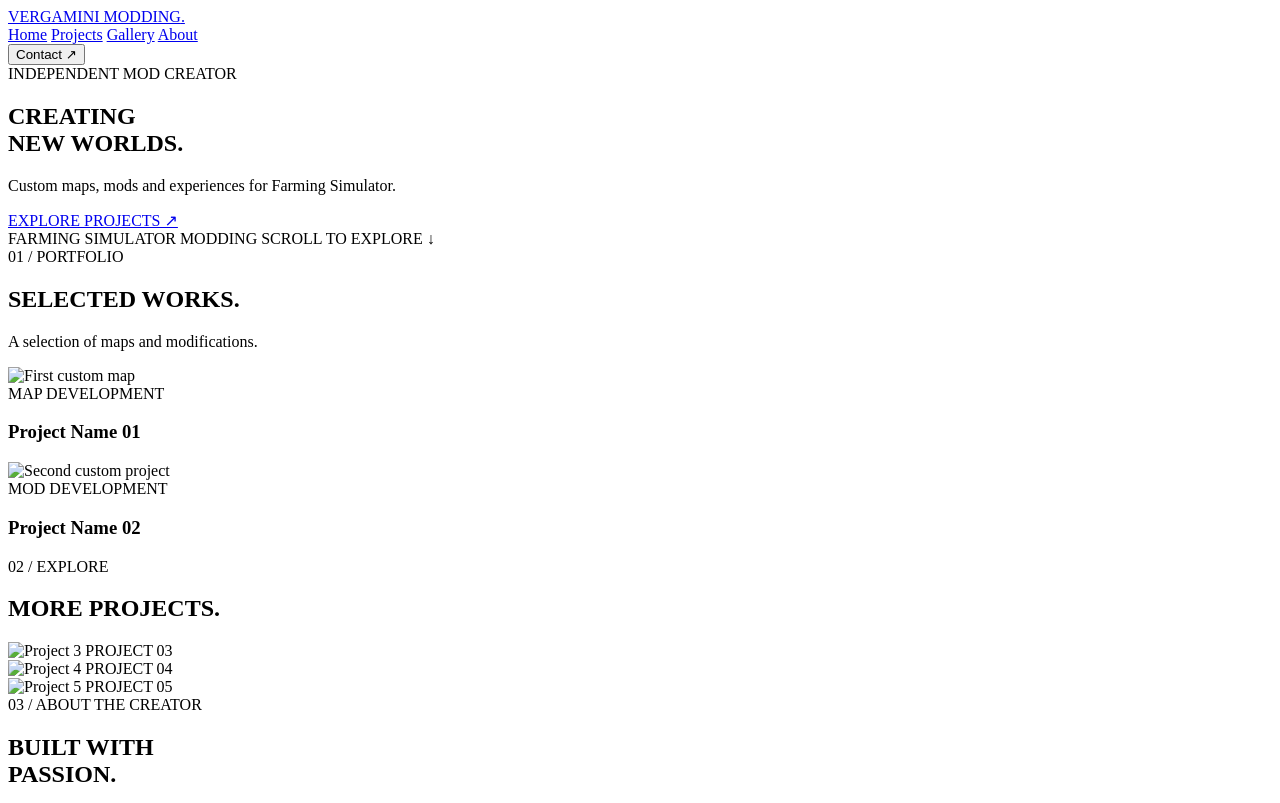
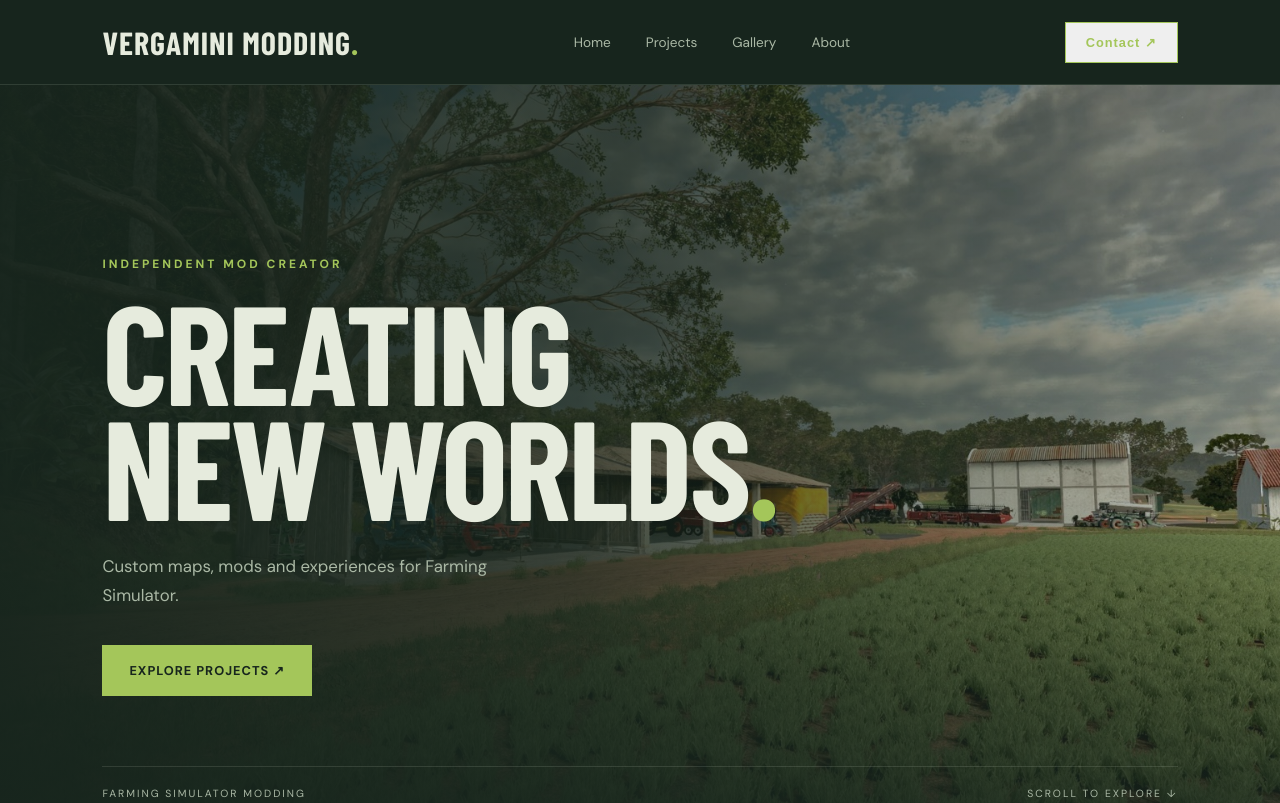
Before and after one commit to miafritz/Vergamini, a plain HTML site: page index.html in a window 1280 px wide. Shown: the top 803 px of the page. Drawn offline with nearby package versions, Linux system fonts and the light colour scheme; the site is published under a folder, as on GitHub Pages, so addresses that start at the root find nothing; a web font is replaced by a local one.

Commit message:
atualizado o caminho do html

```diff
--- a/CSS/style.css
+++ b/CSS/style.css
@@ -140,7 +140,7 @@ img {
             rgba(23, 37, 29, 0.85),
             transparent 45%
         ),
-        url("../assets/background1.jpeg");
+        url("../Assets/background1.jpeg");
 
     background-size: cover;
     background-position: center;
--- a/index.html
+++ b/index.html
@@ -5,7 +5,7 @@
     <meta charset="UTF-8">
     <meta name="viewport" content="width=device-width, initial-scale=1.0">
     <title>Portfolio | Farming Simulator</title>
-    <link rel="stylesheet" href="../CSS/style.css">
+    <link rel="stylesheet" href="CSS/style.css">
 </head>
 
 <body>
@@ -69,7 +69,7 @@
 
                 <article class="project-card">
                     <div class="project-image">
-                        <img src="assets/images/project-01.jpg"
+                        <img src="Assets/images/project-01.jpg"
                              alt="First custom map">
                     </div>
                     <div class="project-info">
@@ -80,7 +80,7 @@
 
                 <article class="project-card">
                     <div class="project-image">
-                        <img src="assets/images/project-02.jpg"
+                        <img src="Assets/images/project-02.jpg"
                              alt="Second custom project">
                     </div>
                     <div class="project-info">
@@ -104,17 +104,17 @@
             <div class="gallery-grid">
 
                 <article class="gallery-item">
-                    <img src="assets/images/gallery-01.jpg" alt="Project 3">
+                    <img src="Assets/images/gallery-01.jpg" alt="Project 3">
                     <span>PROJECT 03</span>
                 </article>
 
                 <article class="gallery-item">
-                    <img src="assets/images/gallery-02.jpg" alt="Project 4">
+                    <img src="Assets/images/gallery-02.jpg" alt="Project 4">
                     <span>PROJECT 04</span>
                 </article>
 
                 <article class="gallery-item">
-                    <img src="assets/images/gallery-03.jpg" alt="Project 5">
+                    <img src="Assets/images/gallery-03.jpg" alt="Project 5">
                     <span>PROJECT 05</span>
                 </article>
 
@@ -213,6 +213,6 @@
 
 </div>
 
-    <script src="/JS/script.js"></script>
+    <script src="JS/script.js"></script>
 </body>
 </html>
```
